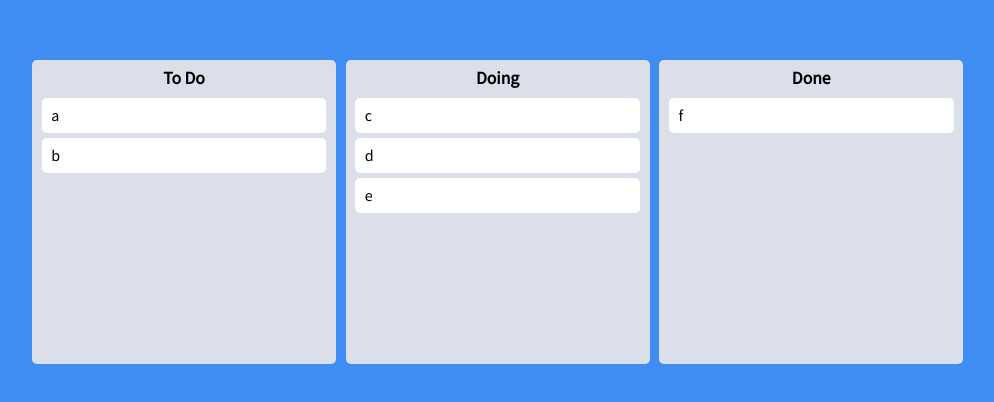
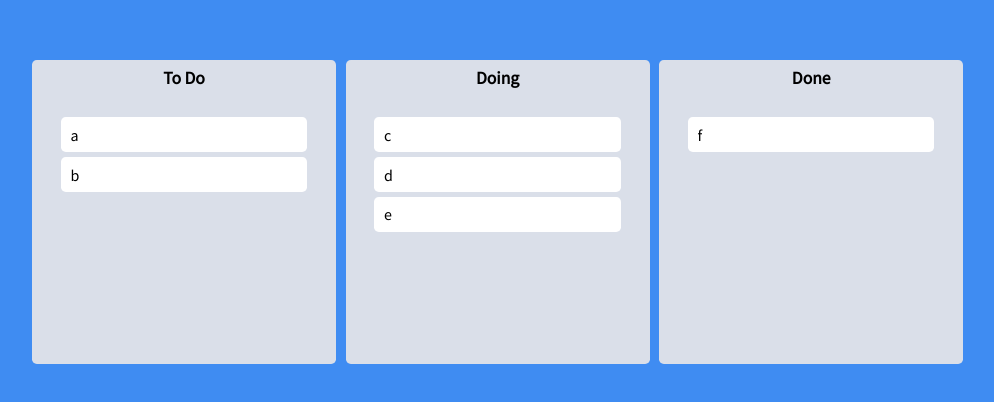
Before and after one commit to junseokoh-hub/react-trello-clone-practice, a React (Create React App) app: page / in a window 1280 px wide. Shown: the part 188-590 px from the top of the page, without its empty margins (268-1262 px from the left). Built offline with nearby package versions, Linux system fonts and the light colour scheme.

Commit message:
give styles on cards and boards with snapshot arg on both droppable and draggable

```diff
--- a/src/App.tsx
+++ b/src/App.tsx
@@ -4,7 +4,6 @@
 import { useRecoilState } from "recoil";
 import { toDoState } from "./atoms";
 import Board from "./Components/Board";
-import { reduceEachTrailingCommentRange } from "typescript";
 
 const Wrapper = styled.div`
   display: flex;
--- a/src/Components/Board.tsx
+++ b/src/Components/Board.tsx
@@ -7,13 +7,19 @@
   boardId: string;
 }
 
+interface IAreaProps {
+  draggingFromThisWith: boolean;
+  isDraggingOver: boolean;
+}
+
 const Wrapper = styled.div`
-  padding: 1.3em 0.6em;
-  padding-top: 0.6em;
+  padding: 0.6em;
   border-radius: 0.3em;
   min-height: 19em;
   width: 19em;
   background-color: ${(props) => props.theme.boardColor};
+  display: flex;
+  flex-direction: column;
 `;
 
 const Title = styled.h2`
@@ -23,18 +29,35 @@
   font-size: 1.1em;
 `;
 
+const Area = styled.div<IAreaProps>`
+  background-color: ${(props) =>
+    props.isDraggingOver
+      ? "#dfe6e9"
+      : props.draggingFromThisWith
+      ? "#b2bec3"
+      : "transparent"};
+  flex-grow: 1;
+  transition: background-color 0.3s ease-in-out;
+  padding: 1.2em;
+`;
+
 function Board({ toDos, boardId }: IBoardProps) {
   return (
     <Wrapper>
       <Title>{boardId}</Title>
       <Droppable droppableId={boardId}>
-        {(magic) => (
-          <div ref={magic.innerRef} {...magic.droppableProps}>
+        {(magic, snapshot) => (
+          <Area
+            isDraggingOver={snapshot.isDraggingOver}
+            draggingFromThisWith={Boolean(snapshot.draggingFromThisWith)}
+            ref={magic.innerRef}
+            {...magic.droppableProps}
+          >
             {toDos.map((toDo, index) => (
               <DraggableCard key={index} toDo={toDo} index={index} />
             ))}
             {magic.placeholder}
-          </div>
+          </Area>
         )}
       </Droppable>
     </Wrapper>
--- a/src/Components/DraggableCard.tsx
+++ b/src/Components/DraggableCard.tsx
@@ -7,19 +7,23 @@
   index: number;
 }
 
-const Card = styled.div`
+const Card = styled.div<{ isDragging: boolean }>`
   padding: 0.6em;
   margin-bottom: 0.3em;
   border-radius: 0.3em;
-  background-color: ${(props) => props.theme.cardColor};
+  background-color: ${(props) =>
+    props.isDragging ? "#74b9ff" : props.theme.cardColor};
+  box-shadow: ${(props) =>
+    props.isDragging ? "0px 2px 5px rgba(0,0,0,0.05)" : "none"};
 `;
 
 function DraggableCard({ toDo, index }: IDraggableCardProps) {
   console.log(toDo, "has been rendered");
   return (
     <Draggable key={toDo} draggableId={toDo} index={index}>
-      {(magic) => (
+      {(magic, snapshot) => (
         <Card
+          isDragging={snapshot.isDragging}
           ref={magic.innerRef}
           {...magic.dragHandleProps}
           {...magic.draggableProps}
```
